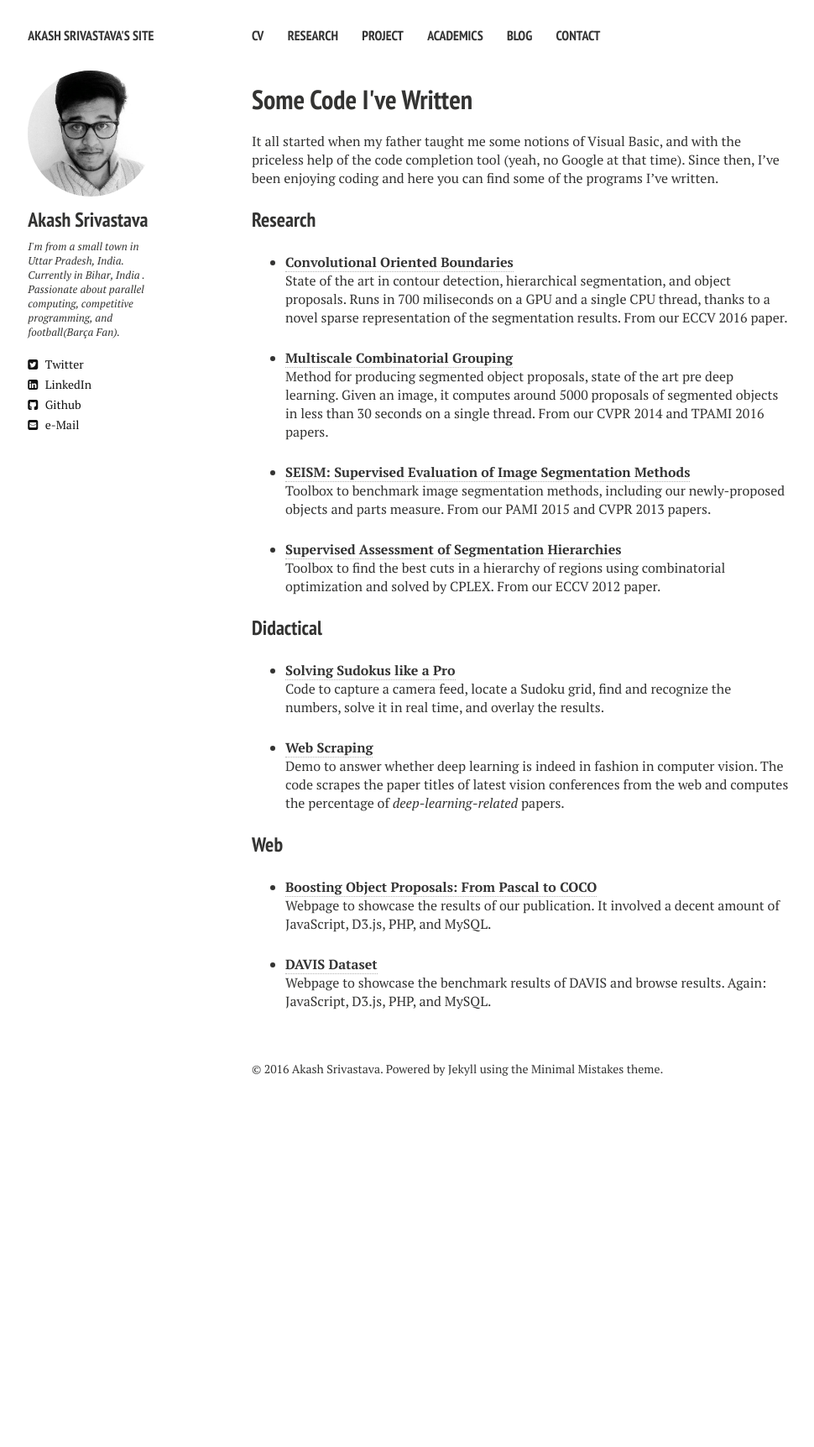
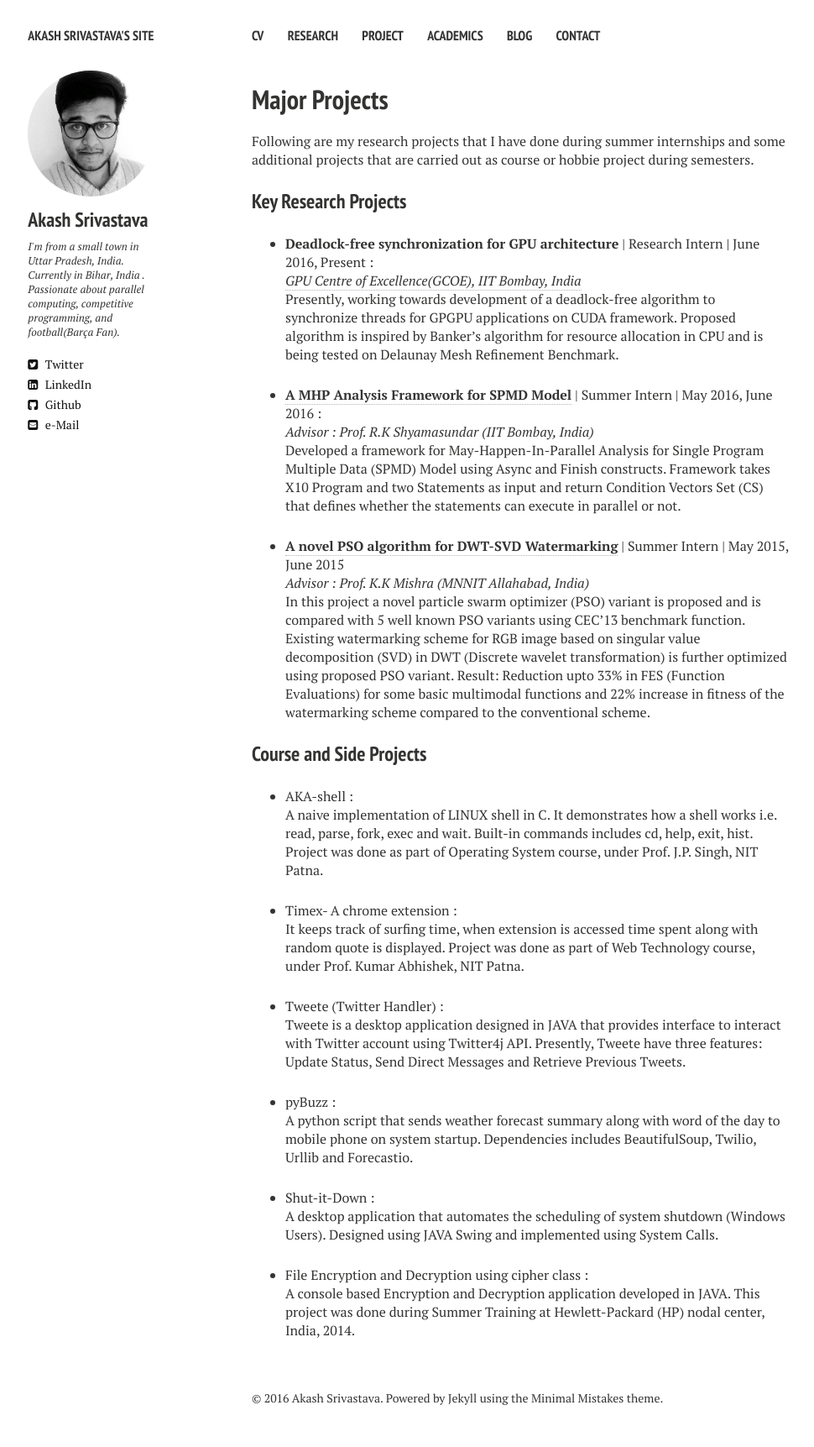
Before and after one commit to Akash1684/akash1684.github.io, a Jekyll site: the page built from projects.md, in a window 1280 px wide. Shown: the whole page at 84% size, without its empty margins (20-990 px from the left). Built offline with Jekyll 4.4.1, drawn with Linux system fonts in a browser that asks for light colours; nearby versions of some CDN libraries; before the commit the page ends 1331 px from its top, so only the background shows below that.

Commit message:
Update projects.md

```diff
--- a/projects.md
+++ b/projects.md
@@ -1,41 +1,44 @@
 ---
 layout: page
-permalink: /code/
-title: Some Code I've Written
-tags: [code]
-modified: 3-10-2014
+permalink: /projects/
+title: Major Projects
+tags: [project,code,work experience]
+modified: 13-11-16
 comments: false
 ---
 
+Following are my research projects that I have done during summer internships and some additional projects that are carried out as course or hobbie project during semesters.
 
-It all started when my father taught me some notions of Visual Basic, and with the priceless help of the code completion tool (yeah, no Google at that time). Since then, I've been enjoying coding and here you can find some of the programs I've written.
+### Key Research Projects
 
-### Research
+* **Deadlock-free synchronization for GPU architecture** | Research Intern | June 2016, Present :
+  <br>
+  [*GPU Centre of Excellence(GCOE), IIT Bombay, India*](http://gcoe-iitb.in/)
+  <br>
+  Presently, working towards development of a deadlock-free algorithm to synchronize threads for GPGPU applications on CUDA framework.     Proposed algorithm is inspired by Banker’s algorithm for resource allocation in CPU and is being tested on Delaunay Mesh Refinement     Benchmark.
 
-* [**Convolutional Oriented Boundaries**](http://www.vision.ee.ethz.ch/~cvlsegmentation/cob/)<br>
-State of the art in contour detection, hierarchical segmentation, and object proposals. Runs in 700 miliseconds on a GPU and a single CPU thread, thanks to a novel sparse representation of the segmentation results. From our ECCV 2016 paper.
+* [**A MHP Analysis Framework for SPMD Model**](https://drive.google.com/open?id=0B2jIT4Extjujc2F3bmNTSHh1NGs) | Summer Intern | May 2016, June 2016 :
+  <br>
+  *Advisor : [Prof. R.K Shyamasundar (IIT Bombay, India)](https://scholar.google.co.in/citations?user=Q1hcun8AAAAJ&hl=en)*
+  <br>
+  Developed a framework for May-Happen-In-Parallel Analysis for Single Program Multiple Data (SPMD) Model using Async and Finish           constructs. Framework takes X10 Program and two Statements as input and return Condition Vectors Set (CS) that defines whether the       statements can execute in parallel or not.
 
-* [**Multiscale Combinatorial Grouping**](http://www.eecs.berkeley.edu/Research/Projects/CS/vision/grouping/mcg/)<br>
-Method for producing segmented object proposals, state of the art pre deep learning. Given an image, it computes around 5000 proposals of segmented objects in less than 30 seconds on a single thread. From our CVPR 2014 and TPAMI 2016 papers.
+* [**A novel PSO algorithm for DWT-SVD Watermarking**](https://drive.google.com/file/d/0B2jIT4ExtjujUFVRS0pJVW1rbHM/view?usp=sharing) | Summer Intern | May 2015, June 2015
+  <br>
+  *Advisor : [Prof. K.K Mishra (MNNIT Allahabad, India)](http://www.mnnit.ac.in/old/index.php/departments/engineering/computer-science-and-engineering/faculty-profile/250-krishn-k-mishra-csed.html)*
+  <br>
+  In this project a novel particle swarm optimizer (PSO) variant is proposed and is compared with 5 well known PSO variants using CEC’13   benchmark function. Existing watermarking scheme for RGB image based on singular value decomposition (SVD) in DWT (Discrete wavelet     transformation) is further optimized using proposed PSO variant. Result: Reduction upto 33% in FES (Function Evaluations) for some       basic multimodal functions and 22% increase in fitness of the watermarking scheme compared to the conventional scheme.
 
-* [**SEISM: Supervised Evaluation of Image Segmentation Methods**](http://www.vision.ee.ethz.ch/~biwiproposals/seism/index.html)<br>
-Toolbox to benchmark image segmentation methods, including our newly-proposed objects and parts measure. From our PAMI 2015 and CVPR 2013 papers.
+### Course and Side Projects
 
-* [**Supervised Assessment of Segmentation Hierarchies**](https://imatge.upc.edu/web/resources/supervised-assessment-segmentation-hierarchies)<br>
-Toolbox to find the best cuts in a hierarchy of regions using combinatorial optimization and solved by CPLEX. From our ECCV 2012 paper.
+* AKA-shell : <br> A naive implementation of LINUX shell in C. It demonstrates how a shell works i.e. read, parse, fork, exec and wait. Built-in commands includes cd, help, exit, hist. Project was done as part of Operating System course, under Prof. J.P. Singh, NIT Patna.
 
-### Didactical
+* Timex- A chrome extension : <br> It keeps track of surfing time, when extension is accessed time spent along with random quote is displayed. Project was done as part of Web Technology course, under Prof. Kumar Abhishek, NIT Patna.
 
-* [**Solving Sudokus like a Pro**](http://jponttuset.github.io/solving-sudokus-like-a-pro-1/)<br>
-Code to capture a camera feed, locate a Sudoku grid, find and recognize the numbers, solve it in real time, and overlay the results.
+* Tweete (Twitter Handler) : <br> Tweete is a desktop application designed in JAVA that provides interface to interact with Twitter account using Twitter4j API. Presently, Tweete have three features: Update Status, Send Direct Messages and Retrieve Previous Tweets.
 
-* [**Web Scraping**](http://jponttuset.github.io/deep-learning-scraping/)<br>
-Demo to answer whether deep learning is indeed in fashion in computer vision. The code scrapes the paper titles of latest vision conferences from the web and computes the percentage of *deep-learning-related* papers.
+* pyBuzz : <br> A python script that sends weather forecast summary along with word of the day to mobile phone on system startup. Dependencies includes BeautifulSoup, Twilio, Urllib and Forecastio.
 
-### Web
+* Shut-it-Down : <br> A desktop application that automates the scheduling of system shutdown (Windows Users). Designed using JAVA Swing and implemented using System Calls.
 
-* [**Boosting Object Proposals: From Pascal to COCO**](http://www.vision.ee.ethz.ch/~biwiproposals/boosting-coco/)<br>
-Webpage to showcase the results of our publication. It involved a decent amount of JavaScript, D3.js, PHP, and MySQL.
-
-* [**DAVIS Dataset**](https://graphics.ethz.ch/~perazzif/davis/index.html)<br>
-Webpage to showcase the benchmark results of DAVIS and browse results. Again: JavaScript, D3.js, PHP, and MySQL.
+* File Encryption and Decryption using cipher class : <br> A console based Encryption and Decryption application developed in JAVA. This project was done during Summer Training at Hewlett-Packard (HP) nodal center, India, 2014.
```
